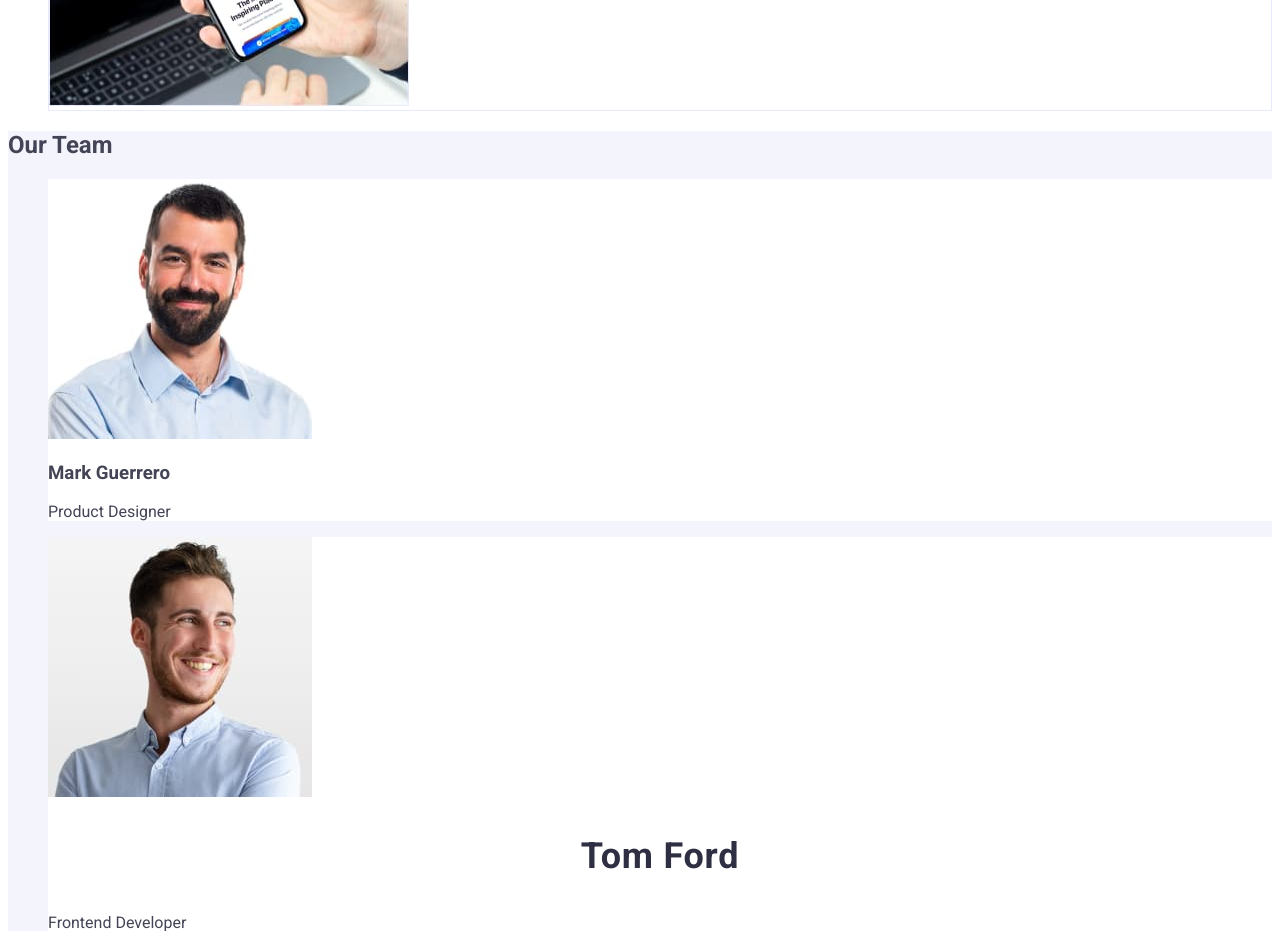
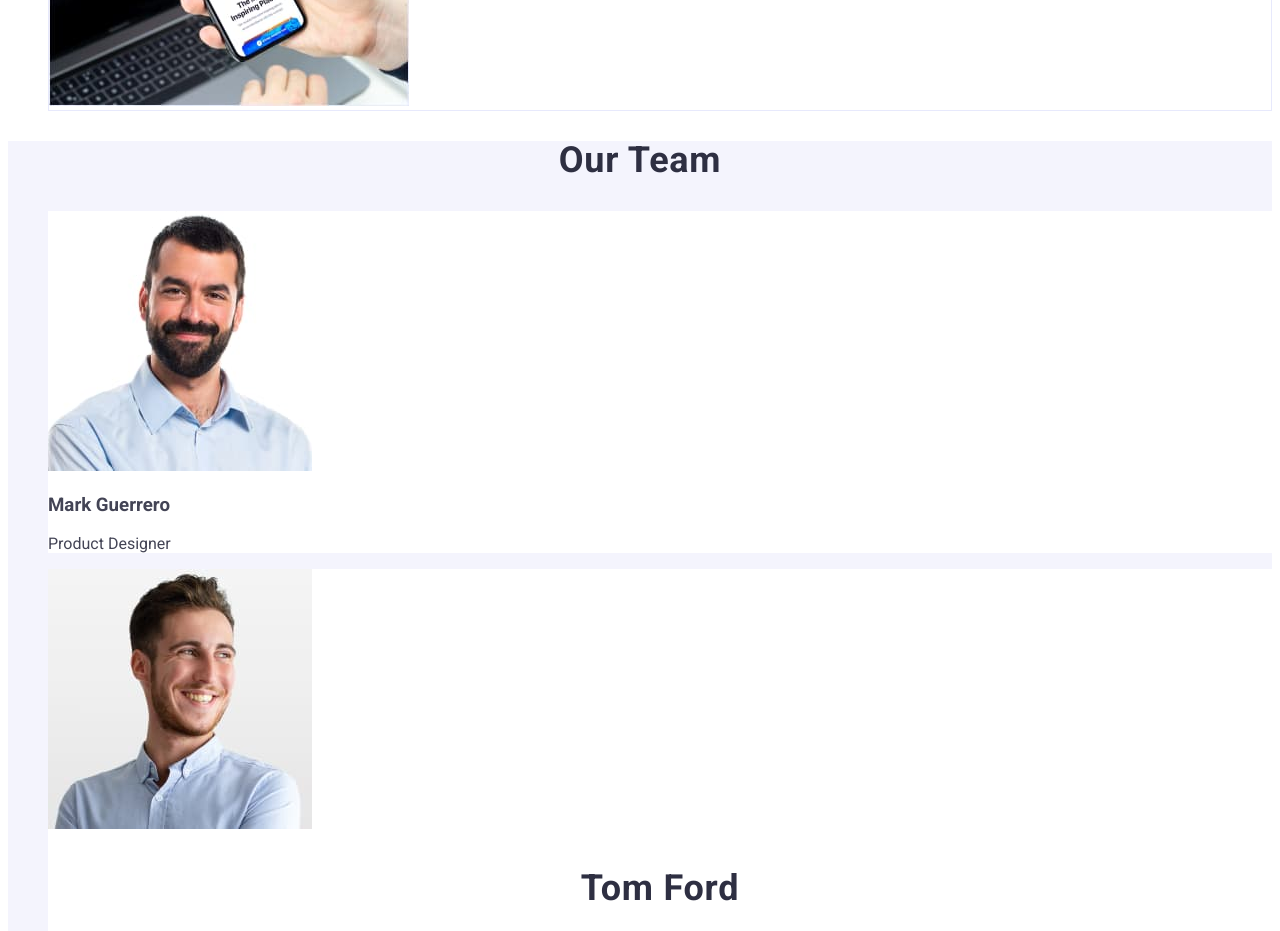
Before and after one commit to HAKCERclon01/goit-markup-hw-02, a plain HTML site: page index.html in a window 1280 px wide. Shown: the part 1580-2511 px from the top of the page. Drawn offline with Linux system fonts and the light colour scheme.

Commit message:
asdasdasd

```diff
--- a/css/styles.css.css
+++ b/css/styles.css.css
@@ -407,7 +407,14 @@ body {
   letter-spacing: 0.02em;
   text-transform: capitalize;
   color: #2e2f42;
-
+}
+.team-tagline{
+  font-size: 36px;
+  line-height: 1.11;
+  text-align: center;
+  letter-spacing: 0.02em;
+  text-transform: capitalize;
+  color: #2e2f42;
 }
 .button-all-p {
   font-family: "Roboto", sans-serif;
```
